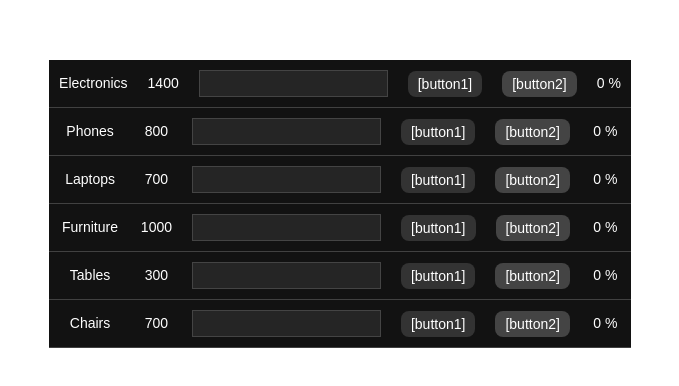
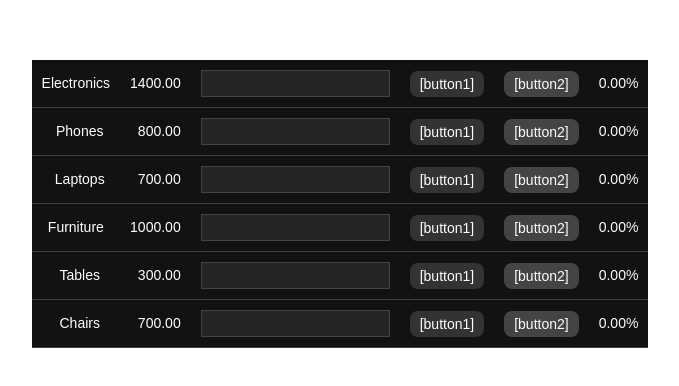
Before and after one commit to mota001999/Hierarchical-Project, a React (Vite) app: page / in a window 1280 px wide. Shown: the part 196-582 px from the top of the page, without its empty margins (300-979 px from the left). Built offline with nearby package versions, Linux system fonts and the light colour scheme.

Commit message:
Update Table.jsx

```diff
--- a/src/components/Table.jsx
+++ b/src/components/Table.jsx
@@ -45,7 +45,7 @@ const Table = ({ entry, fn, diff, parPercent }) => {
     const myVal = changeInChild + curvalue;
     const varianceChange = (changeInChild / curvalue) * 100;
     setValue(myVal);
-    setVariance(variance + varianceChange);
+    setVariance(number.tovariance + varianceChange);
     setVarCount(varCount + 1);
   };
 
@@ -53,7 +53,7 @@ const Table = ({ entry, fn, diff, parPercent }) => {
     if(diff!==0){
     const myValue = (diff*parPercent) + curvalue;
     setValue(myValue);
-    setVariance(variance + (myValue/curvalue) * 100);
+    setVariance(variance + ((myValue/curvalue) * 100));
     setVarCount(varCount + 1);}
   }, [diff]);
 
@@ -75,7 +75,7 @@ const Table = ({ entry, fn, diff, parPercent }) => {
         }}
       >
         <span style={{ flex: 2, paddingLeft: label.startsWith('--') ? '20px' : '0' }}>{label}</span>
-        <span style={{ flex: 1, textAlign: 'center' }}>{curvalue}</span>
+        <span style={{ flex: 1, textAlign: 'center' }}>{curvalue.toFixed(2)}</span>
         <input
           type="text"
           value={inputValue}
@@ -116,7 +116,7 @@ const Table = ({ entry, fn, diff, parPercent }) => {
           [button2]
         </button>
         <span style={{ flex: 1, textAlign: 'center' }}>
-          {variance/(varCount===0?1:varCount)} %
+          {(variance/(varCount===0?1:varCount)).toFixed(2)}%
         </span>
       </div>
       {children?.map((child) => (
```
